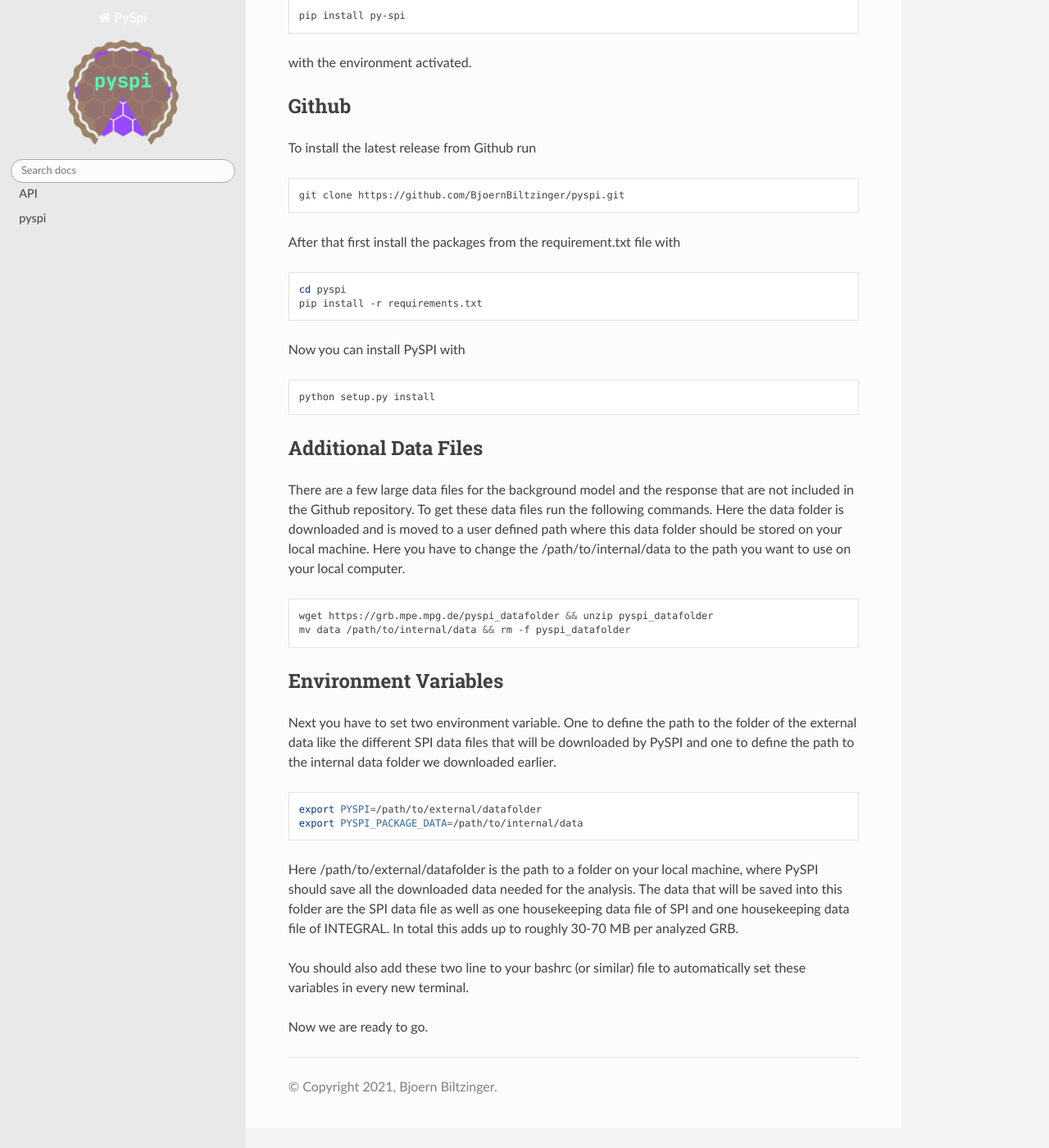
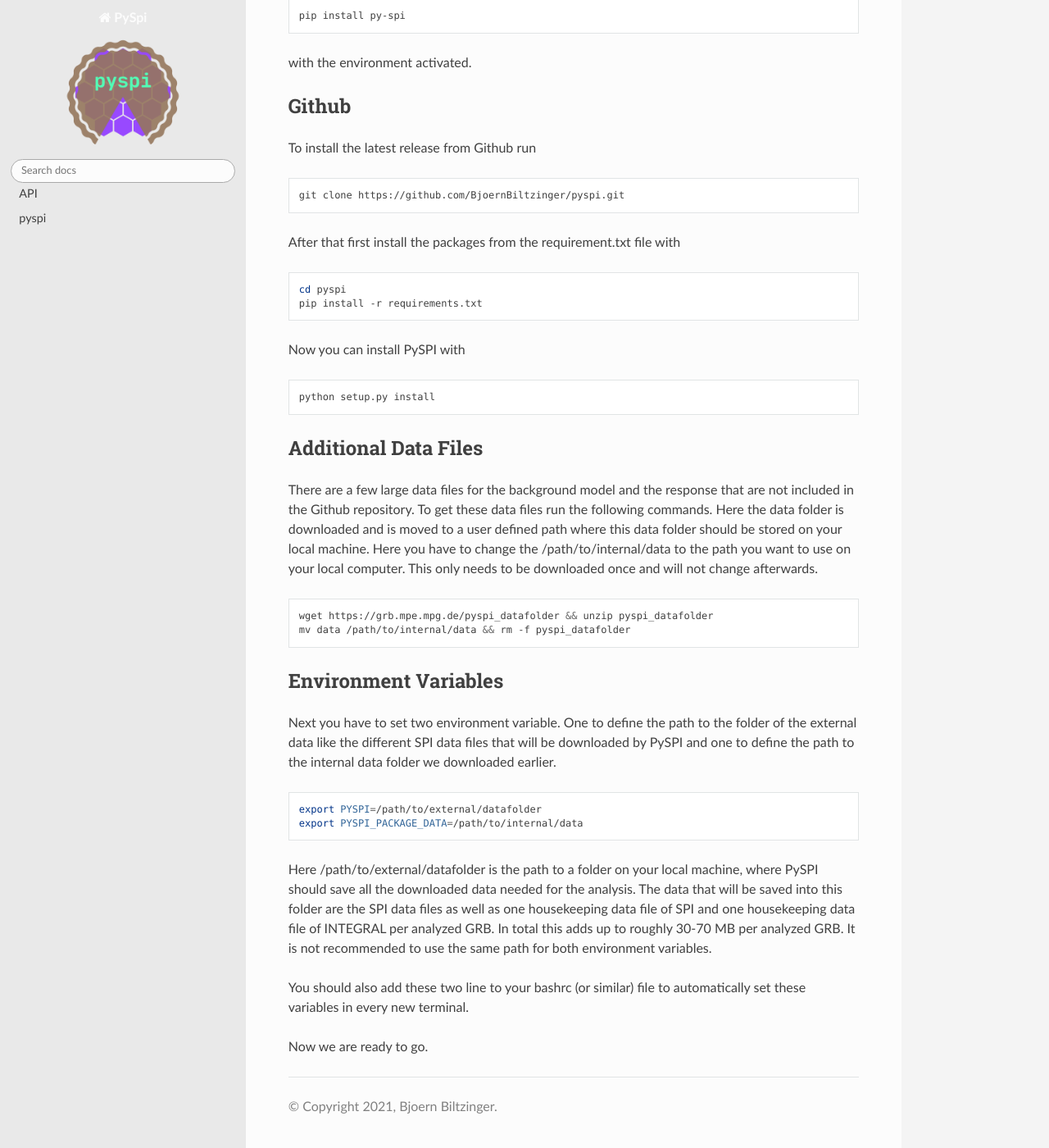
Before and after one commit to BjoernBiltzinger/pyspi, a Sphinx documentation site: the page built from docs/md_docs/installation.md, in a window 1280 px wide and 1400 px high, scrolled down 996 px. Shown: the whole window at 82% size. Built offline with Sphinx 7.4.7 and the Read the Docs theme 2.0.0, drawn with Linux system fonts in a browser that asks for light colours; pages that are not in the unit, such as notebooks, are missing from menus; the version number could not be read and is left out; before the commit the page ends 2372 px from its top, so only the background shows below that.

Commit message:
update doc

````diff
--- a/docs/md_docs/installation.md
+++ b/docs/md_docs/installation.md
@@ -63,7 +63,7 @@ python setup.py install
 
 ## Additional Data Files
 
-There are a few large data files for the background model and the response that are not included in the Github repository. To get these data files run the following commands. Here the data folder is downloaded and is moved to a user defined path where this data folder should be stored on your local machine. Here you have to change the /path/to/internal/data to the path you want to use on your local computer.
+There are a few large data files for the background model and the response that are not included in the Github repository. To get these data files run the following commands. Here the data folder is downloaded and is moved to a user defined path where this data folder should be stored on your local machine. Here you have to change the /path/to/internal/data to the path you want to use on your local computer. This only needs to be downloaded once and will not change afterwards.
 ```bash
 wget https://grb.mpe.mpg.de/pyspi_datafolder && unzip pyspi_datafolder
 mv data /path/to/internal/data && rm -f pyspi_datafolder
@@ -76,7 +76,8 @@ Next you have to set two environment variable. One to define the path to the fol
 export PYSPI=/path/to/external/datafolder
 export PYSPI_PACKAGE_DATA=/path/to/internal/data
 ```
-Here /path/to/external/datafolder is the path to a folder on your local machine, where PySPI should save all the downloaded data needed for the analysis. The data that will be saved into this folder are the SPI data file as well as one housekeeping data file of SPI and one housekeeping data file of INTEGRAL. In total this adds up to roughly 30-70 MB per analyzed GRB.
+Here /path/to/external/datafolder is the path to a folder on your local machine, where PySPI should save all the downloaded data needed for the analysis. The data that will be saved into this folder are the SPI data files as well as one housekeeping data file of SPI and one housekeeping data file of INTEGRAL per analyzed GRB. In total this adds up to roughly 30-70 MB per analyzed GRB.
+It is not recommended to use the same path for both environment variables.
 
 You should also add these two line to your bashrc (or similar) file to automatically set these variables in every new terminal.
 
````
